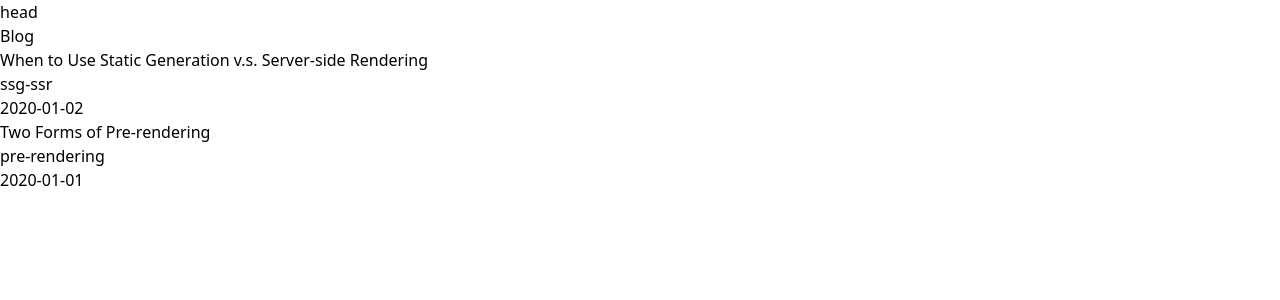
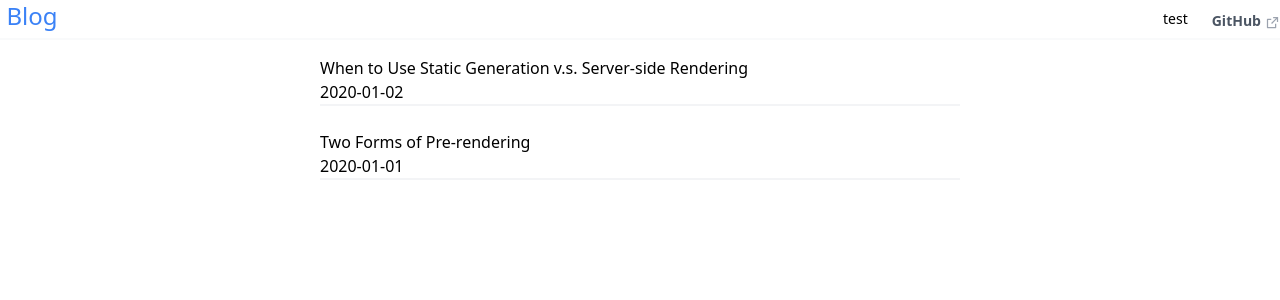
Before and after one commit to mudssky/mudssky.github.io, a Next.js app: page / in a window 1280 px wide. Shown: the top 300 px of the page. Built offline with nearby package versions, Linux system fonts and the light colour scheme.

Commit message:
✨ feat(): header and index

```diff
--- a/components/header/header.tsx
+++ b/components/header/header.tsx
@@ -1,7 +1,30 @@
+import Link from 'next/link'
+import Image from 'next/image'
 
 export default function Header() {
-	return (
-		<h1>head</h1>
-	)
-
+  return (
+    <div className="flex justify-between border-b-2 border-gray-50 h-10">
+      <div className="w-16 text-center text-2xl text-blue-500">
+        <Link href="/">
+          <a>Blog</a>
+        </Link>
+      </div>
+      <div className="flex w-3/4 justify-end items-center space-x-6">
+        <div className="inline-block h-5 text-sm border-b-2 border-opacity-0 border-green-500 hover:border-opacity-100">
+          <Link href="/posts/test">
+            <a>test</a>
+          </Link>
+        </div>
+        <a
+          href="https://github.com/mudssky"
+          target="_blank"
+          className="h-6 flex text-sm mr-4 mt-2 text-gray-600 font-sans font-semibold "
+        >
+          GitHub
+          {/* prettier-ignore */}
+          <span className="ml-1 mt-1"><svg className="fill-current text-gray-400"  xmlns="http://www.w3.org/2000/svg" viewBox="0 0 24 24" width="15" height="15"><path fill="none" d="M0 0h24v24H0z"/><path d="M10 6v2H5v11h11v-5h2v6a1 1 0 0 1-1 1H4a1 1 0 0 1-1-1V7a1 1 0 0 1 1-1h6zm11-3v8h-2V6.413l-7.793 7.794-1.414-1.414L17.585 5H13V3h8z"/></svg></span>
+        </a>
+      </div>
+    </div>
+  )
 }
--- a/components/utils/navbar.tsx
+++ b/components/utils/navbar.tsx
@@ -0,0 +1,6 @@
+
+
+
+export default function NavBar() {
+
+}
--- a/package.json
+++ b/package.json
@@ -1,6 +1,7 @@
 {
   "name": "mudssky.github.io",
   "version": "0.1.0",
+  "license": "Apache License 2.0",
   "private": true,
   "scripts": {
     "dev": "next dev",
--- a/pages/index.tsx
+++ b/pages/index.tsx
@@ -9,26 +9,25 @@ export async function getStaticProps() {
   // console.log(allPostsData);
   return {
     props: {
-      allPostsData
-    }
+      allPostsData,
+    },
   }
 }
 
-export default function Home({ allPostsData }:any) {
+export default function Home({ allPostsData }: any) {
   return (
-    <Layout >
-        <h2 className="">Blog</h2>
-        <ul className="flex-col">
-          {allPostsData.map(({ id, date, title }:any) => (
-            <li className="" key={id}>
-              {title}
-              <br />
-              {id}
-              <br />
-              {date}
-            </li>
-          ))}
-        </ul>
+    <Layout>
+      <ul className="flex-col mt-4 space-y-6">
+        {allPostsData.map(({ id, date, title }: any) => (
+          <li
+            className="w-1/2 min-w-min mx-auto border-b-2 border-gray-100"
+            key={id}
+          >
+            <div className="">{title}</div>
+            <div>{date}</div>
+          </li>
+        ))}
+      </ul>
     </Layout>
   )
 }
--- /dev/null
+++ b/pages/posts/test.tsx
@@ -0,0 +1,14 @@
+import Link from 'next/link'
+
+export default function FirstPost() {
+  return (
+    <>
+      <h1>First Post</h1>
+      <h2>
+        <Link href="/">
+          <a>Back to home</a>
+        </Link>
+      </h2>
+    </>
+  )
+}
```
